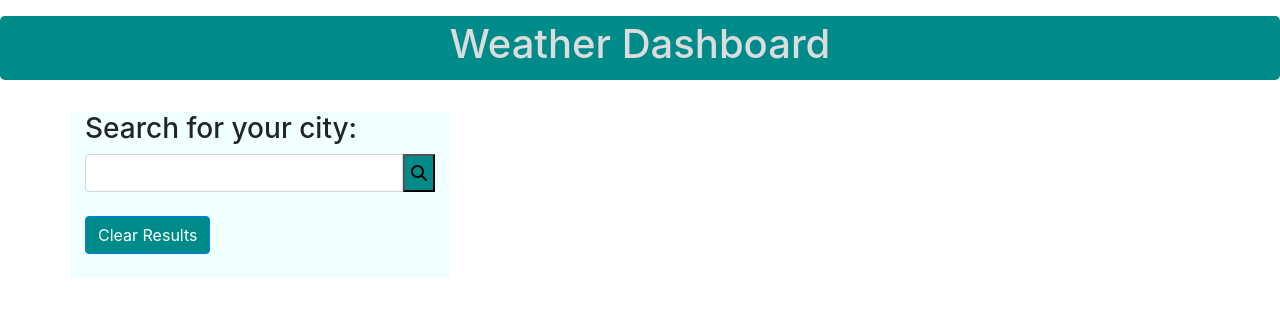
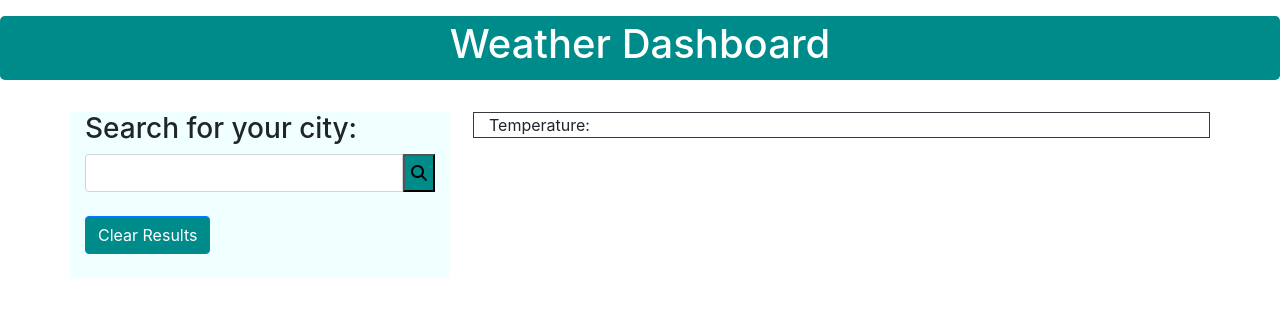
Before and after one commit to kas1330/Weather-Dashboard, a plain HTML site: page index.html in a window 1280 px wide. Drawn offline with nearby package versions, Linux system fonts and the light colour scheme.

Commit message:
added right side div to fill in tomorrow

```diff
--- a/index.html
+++ b/index.html
@@ -10,7 +10,7 @@
 </head>
 <body>
     <div class= 'jumbotron p-1 mt-3 text-center ' style="background-color: darkcyan;">
-        <h1 style="color: gainsboro;">Weather Dashboard</h1>
+        <h1 style="color: white;">Weather Dashboard</h1>
     </div>
 
     <div class= 'container'>
@@ -26,6 +26,13 @@
                 <div class = 'input-group mb-4'>
                     <button id = 'clear-btn' class = 'btn bt-lg btn-primary' style = 'background-color: darkcyan;'>Clear Results</button>
                 </div>
+                <!-- Maybe ul for search history? -->
+
+            </div>
+            <div class = 'col-8'>
+                <div class = 'row ml-2 border border-dark'>
+                    <div class= 'col-12'>Temperature:</div>
+                </div>
             </div>
         </div>
     </div>
```
